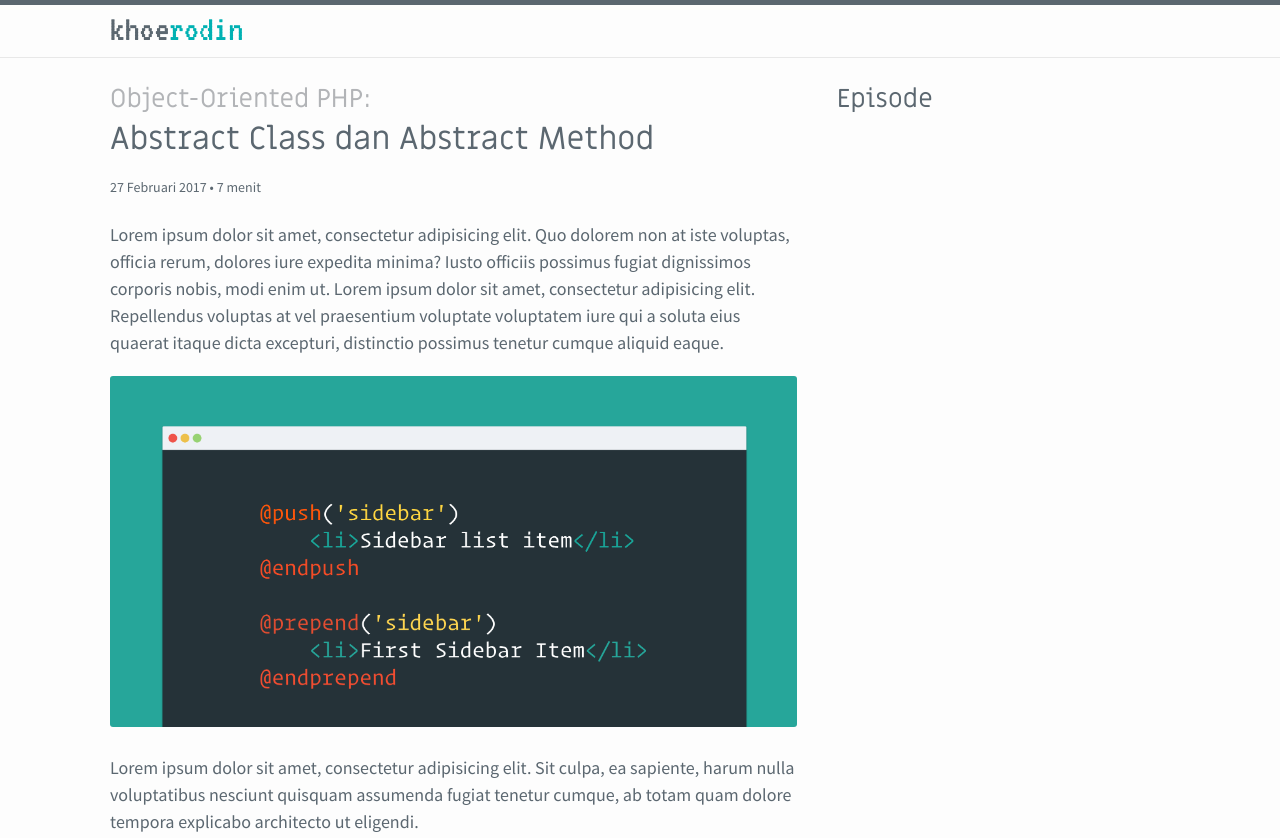
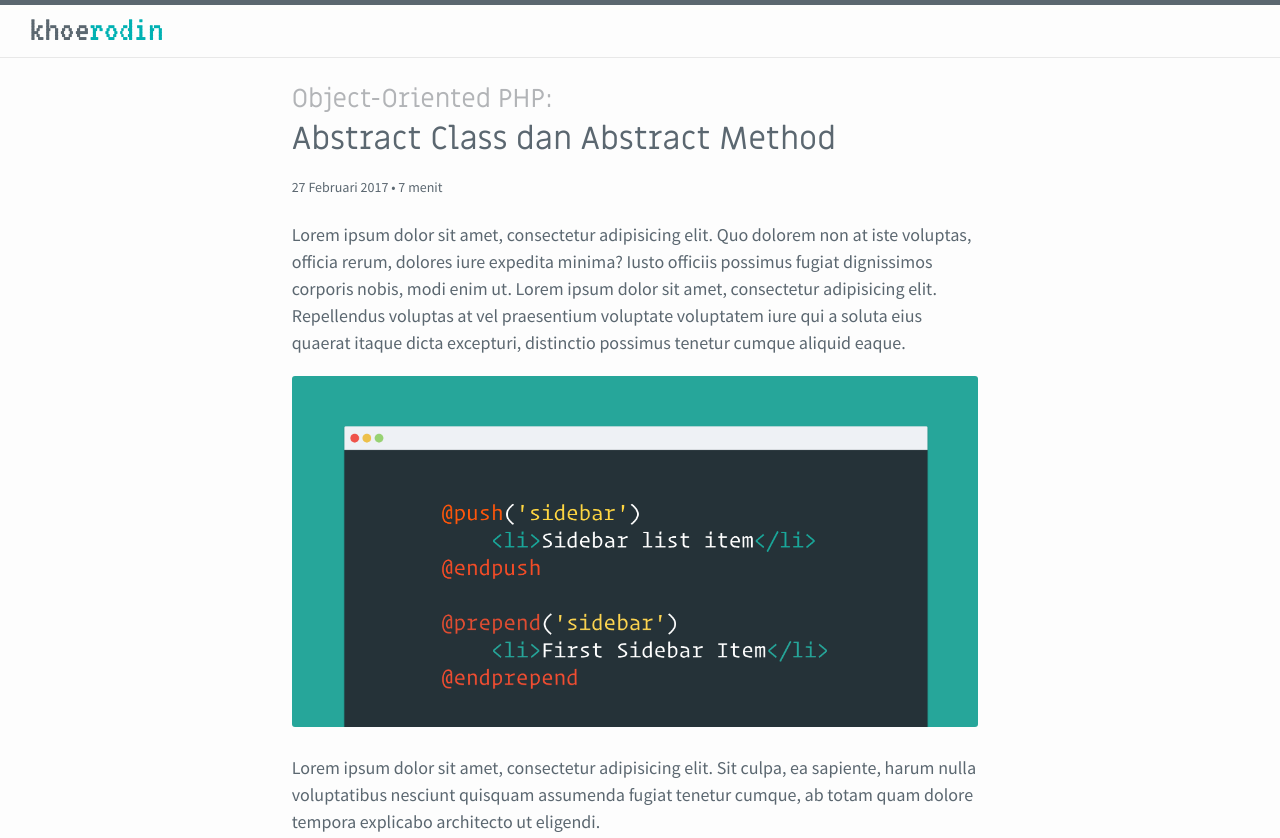
Before and after one commit to khoerodin/cleanread, a website: page src/index.html in a window 1280 px wide. Shown: the top 838 px of the page. Drawn offline with Linux system fonts and the light colour scheme; files whose address does not match are found by name.

Commit message:
convert to one column

```diff
--- a/src/index.html
+++ b/src/index.html
@@ -22,9 +22,9 @@
 <script src="js/default.js"></script>
 
 <header class="site-header">
-  <div class="container container-l">
+  <div class="container-full">
     <div class="clear pad-top-10 pad-bottom-10">
-      <div class="col-12-m">
+      <div class="col-12-l">
         <a href="/" class="logo" title="khoerodin">khoe<span class="text-primary">rodin</span></a>
       </div>
     </div>
@@ -34,7 +34,7 @@
 <div class="container container-l">
 
   <div class="clear pad-top-25 pad-bottom-5">
-    <div class="col-8-m">
+    <div class="col-8-l push-2-l">
       <article>
         <h2 class="parent-content-title"><a href="/" title="Object-Oriented PHP">Object-Oriented PHP:</a></h2>
         <h1 class="content-title">Abstract Class dan Abstract Method</h1>
@@ -53,9 +53,6 @@
         </div>
       </article>
     </div>
-    <div class="col-4-m">
-      <h2 class="sidebar-title">Episode</h2>
-    </div>
   </div>
 
 </div>
```
